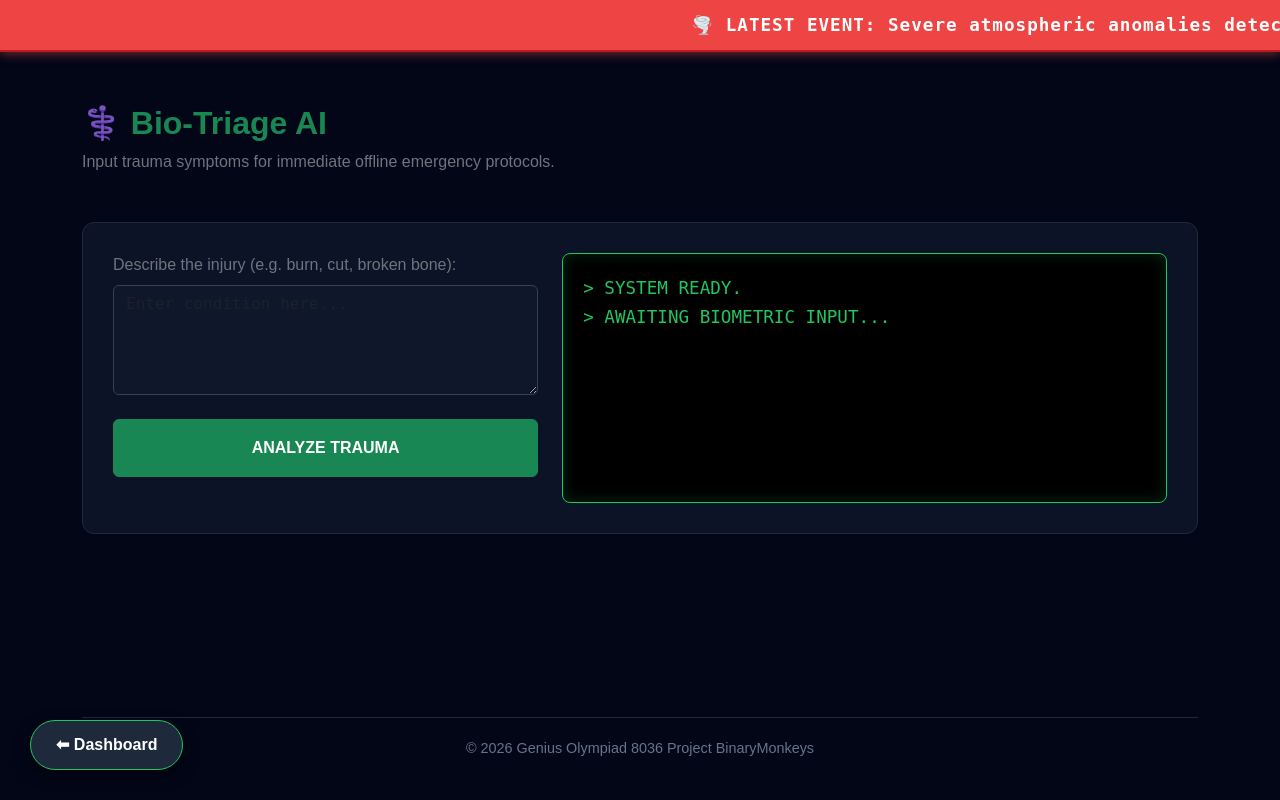
After one commit to aledaaa00/genius-binary-monkeys, a Flask app: page /triage in a window 1280 px wide. The commit adds this page. Run offline with Flask 3, Linux system fonts and the light colour scheme.

Commit message:
integrate Bio-Triage AI
Co-Authored-By: aledaaa00 <166936738+aledaaa00@users.noreply.github.com>

```diff
--- a/app.py
+++ b/app.py
@@ -69,6 +69,57 @@ def kit():
 def chat():
     return render_template('chat.html', ticker=get_latest_alert())
 
+
+@app.route('/triage')
+def triage():
+    return render_template('triage.html', ticker=get_latest_alert())
+
+
+@app.route('/api/triage', methods=['POST'])
+def api_triage():
+    data = request.json
+    injury = data.get("injury", "").lower()
+
+    if "burn" in injury or "arsur" in injury or "foc" in injury:
+        advice = [
+            "1. STOP the burning process immediately.",
+            "2. COOL the burn with cool (not cold) running water for at least 10 minutes.",
+            "3. REMOVE jewelry or tight items near the burn before it swells.",
+            "4. COVER the burn loosely with a sterile, non-adhesive bandage.",
+            "⚠️ DO NOT apply ice, butter, or ointments to severe burns."
+        ]
+        severity = "HIGH RISK"
+    elif "cut" in injury or "bleeding" in injury or "taietur" in injury or "sange" in injury:
+        advice = [
+            "1. APPLY DIRECT PRESSURE to the wound using a clean cloth or sterile dressing.",
+            "2. ELEVATE the injured area above the heart if possible.",
+            "3. KEEP PRESSURE for at least 10-15 minutes without peeking.",
+            "4. IF BLEEDING SEEPS THROUGH, add more layers. Do not remove the first layer.",
+            "⚠️ IF BLEEDING SPURTS, consider a tourniquet 2-3 inches above the wound."
+        ]
+        severity = "CRITICAL RISK"
+    elif "fractur" in injury or "bone" in injury or "rupt" in injury or "os" in injury:
+        advice = [
+            "1. IMMOBILIZE the injured area. Do not attempt to realign the bone.",
+            "2. APPLY A SPLINT using rigid items (rolled magazines, wood).",
+            "3. APPLY ICE packs wrapped in a cloth to reduce swelling.",
+            "4. ELEVATE if possible without causing more pain.",
+            "⚠️ DO NOT move the person if a spinal or neck injury is suspected."
+        ]
+        severity = "HIGH RISK"
+    else:
+        advice = [
+            "1. ENSURE the scene is safe for you and the patient.",
+            "2. ASSESS consciousness and breathing (ABC - Airway, Breathing, Circulation).",
+            "3. CALL FOR HELP using the S.O.S function if life-threatening.",
+            "4. KEEP the patient calm, warm, and comfortable.",
+            "⚠️ DO NOT give food or water if the patient needs surgery or is unconscious."
+        ]
+        severity = "ASSESSING..."
+
+    return jsonify({"advice": advice, "severity": severity})
+
+
 @app.route('/api/chat', methods=['GET', 'POST'])
 def api_chat():
     if request.method == 'POST':
--- /dev/null
+++ b/templates/triage.html
@@ -0,0 +1,185 @@
+<!DOCTYPE html>
+<html lang="en">
+<head>
+    <title>Bio-Triage AI</title>
+    <link href="https://cdn.jsdelivr.net/npm/bootstrap@5.3.0/dist/css/bootstrap.min.css" rel="stylesheet">
+    <style>
+        body {
+            background: #020617;
+            color: #f8fafc;
+            font-family: sans-serif;
+            padding: 20px;
+            padding-top: 80px;
+            display: flex;
+            flex-direction: column;
+            min-height: 100vh;
+        }
+
+        .ticker-bar {
+            position: fixed;
+            top: 0;
+            left: 0;
+            width: 100%;
+            background: #ef4444;
+            color: white;
+            padding: 12px 0;
+            z-index: 1050;
+            overflow: hidden;
+            white-space: nowrap;
+            box-shadow: 0 2px 10px rgba(239, 68, 68, 0.5);
+            border-bottom: 2px solid #b91c1c;
+        }
+
+        .ticker-text {
+            display: inline-block;
+            padding-left: 100%;
+            animation: ticker 25s linear infinite;
+            font-weight: bold;
+            font-family: monospace;
+            font-size: 1.1rem;
+            letter-spacing: 1px;
+        }
+
+        @keyframes ticker {
+            0% { transform: translate(0, 0); }
+            100% { transform: translate(-100%, 0); }
+        }
+
+        .data-card {
+            background: rgba(15, 23, 42, 0.8);
+            border: 1px solid #1e293b;
+            border-radius: 12px;
+            padding: 30px;
+            animation: fadeUp 0.5s ease;
+        }
+
+        .terminal-box {
+            background: #000;
+            border: 1px solid #22c55e;
+            border-radius: 8px;
+            padding: 20px;
+            color: #22c55e;
+            font-family: monospace;
+            min-height: 250px;
+            box-shadow: inset 0 0 15px rgba(34, 197, 94, 0.2);
+            font-size: 1.1rem;
+            line-height: 1.6;
+        }
+
+        .form-control {
+            background: #0f172a !important;
+            border: 1px solid #334155 !important;
+            color: #ffffff !important;
+            font-family: monospace;
+        }
+
+        .form-control:focus {
+            box-shadow: 0 0 0 0.25rem rgba(34, 197, 94, 0.25) !important;
+            border-color: #22c55e !important;
+        }
+
+        .btn-back {
+            position: fixed;
+            bottom: 30px;
+            left: 30px;
+            background: #1e293b;
+            color: white;
+            border: 1px solid #22c55e;
+            border-radius: 30px;
+            padding: 12px 25px;
+            z-index: 1000;
+            box-shadow: 0 5px 15px rgba(0,0,0,0.5);
+            transition: all 0.3s ease;
+            text-decoration: none;
+            font-weight: bold;
+        }
+
+        .btn-back:hover {
+            background: #22c55e;
+            color: #000;
+            transform: scale(1.05);
+        }
+
+        @keyframes fadeUp {
+            from { opacity: 0; transform: translateY(20px); }
+            to { opacity: 1; transform: translateY(0); }
+        }
+
+        footer {
+            margin-top: auto;
+            padding: 20px 0;
+            border-top: 1px solid #1e293b;
+            color: #64748b;
+            font-size: 0.9rem;
+            text-align: center;
+        }
+    </style>
+</head>
+<body class="container">
+    <div class="ticker-bar">
+        <div class="ticker-text">{{ ticker }}</div>
+    </div>
+
+    <a href="/" class="btn-back">⬅ Dashboard</a>
+
+    <h2 class="fw-bold mb-2 mt-4 text-success">⚕️ Bio-Triage AI</h2>
+    <p class="text-secondary mb-5">Input trauma symptoms for immediate offline emergency protocols.</p>
+
+    <div class="data-card">
+        <div class="row g-4">
+            <div class="col-md-5">
+                <label class="form-label text-secondary mb-2">Describe the injury (e.g. burn, cut, broken bone):</label>
+                <textarea id="injuryInput" class="form-control mb-4" rows="4" placeholder="Enter condition here..."></textarea>
+                <button class="btn btn-success w-100 py-3 fw-bold" onclick="analyzeInjury()">ANALYZE TRAUMA</button>
+            </div>
+            <div class="col-md-7">
+                <div class="terminal-box" id="terminalOutput">
+                    > SYSTEM READY.<br>
+                    > AWAITING BIOMETRIC INPUT...
+                </div>
+            </div>
+        </div>
+    </div>
+
+    <footer>&copy; 2026 Genius Olympiad 8036 Project BinaryMonkeys</footer>
+
+    <script>
+        function analyzeInjury() {
+            const input = document.getElementById('injuryInput').value;
+            const terminal = document.getElementById('terminalOutput');
+
+            if(!input) {
+                terminal.innerHTML = "> ERROR: No input detected.";
+                return;
+            }
+
+            terminal.innerHTML = "> PROCESSING DATA...<br>> MATCHING MEDICAL DATABASE...<br><br>";
+
+            fetch('/api/triage', {
+                method: 'POST',
+                headers: { 'Content-Type': 'application/json' },
+                body: JSON.stringify({ injury: input })
+            })
+            .then(res => res.json())
+            .then(data => {
+                setTimeout(() => {
+                    let color = data.severity === "CRITICAL RISK" ? "#ef4444" : "#f59e0b";
+
+                    let html = `<strong style="color: ${color}">> THREAT: ${data.severity}</strong><br><br>`;
+                    html += "> INITIATING FIRST AID PROTOCOL:<br>";
+
+                    data.advice.forEach(line => {
+                        if (line.includes("⚠️")) {
+                            html += `<span style="color: #ef4444; font-weight: bold;">${line}</span><br>`;
+                        } else {
+                            html += `${line}<br>`;
+                        }
+                    });
+
+                    terminal.innerHTML += html;
+                }, 800);
+            });
+        }
+    </script>
+</body>
+</html>
```
Also changed, not shown: templates/index.html (+11 -0 lines).
